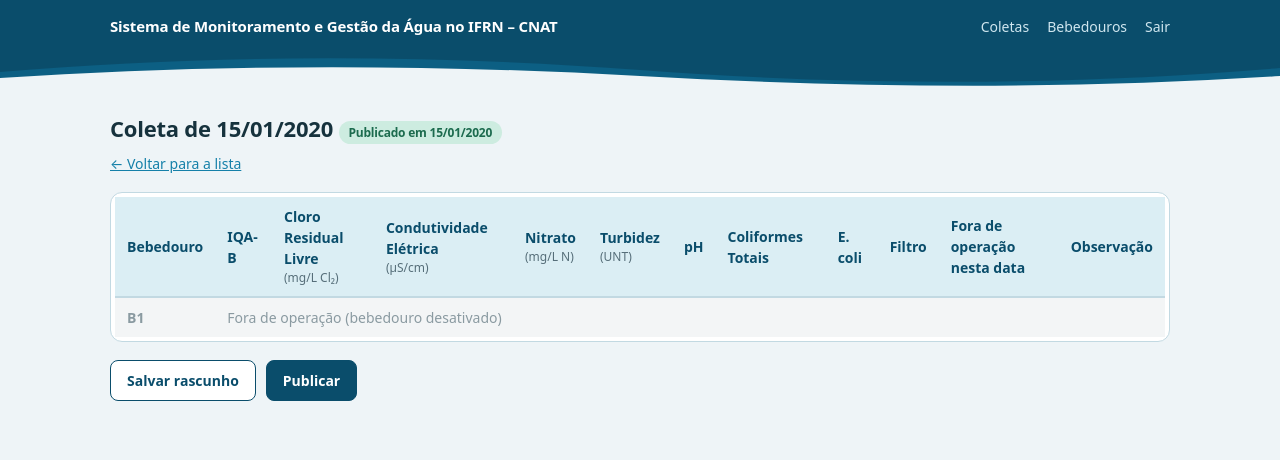
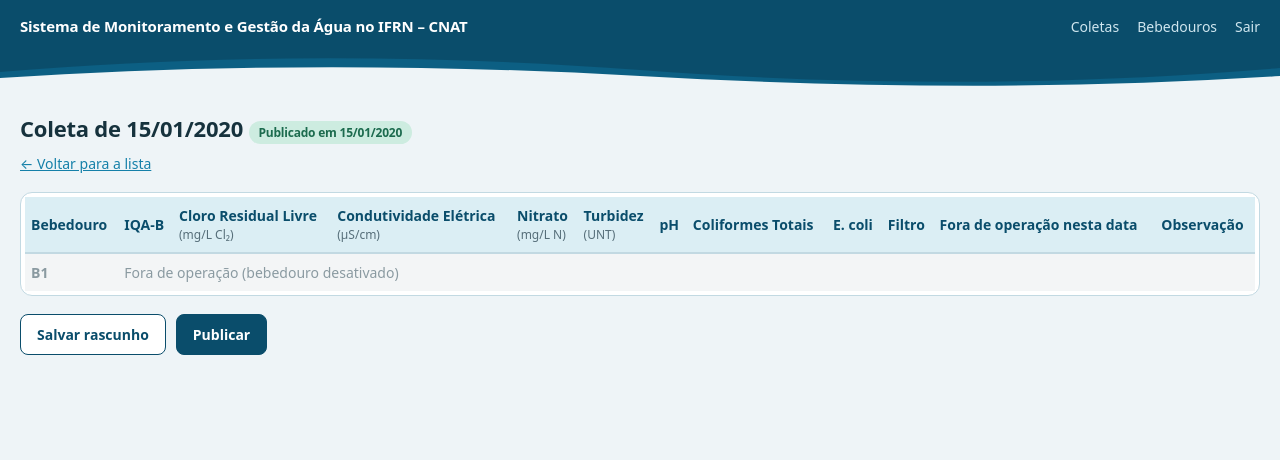
Before and after one commit to Cecilia-eng-05/sistema-ifrn-agua-bebedouros, a Django app: page /coletas/1/lancamento/ in a window 1280 px wide. Shown: the top 460 px of the page. Run offline with Django 5.2, Linux system fonts and the light colour scheme; a user stored in the database is signed in; tables that the repository leaves empty hold one stand-in row (values such as "Sample post").

Commit message:
fix: fit the collection grid table without a horizontal scrollbar
Tighten cell padding and per-column min-widths, and widen the page
container slightly, so the results grid fits at common desktop
widths without needing to scroll sideways.

Co-Authored-By: Claude Sonnet 5 <noreply@anthropic.com>

```diff
--- a/bebedouros/templates/bebedouros/base.html
+++ b/bebedouros/templates/bebedouros/base.html
@@ -32,7 +32,7 @@
 
     .topo { background: var(--profunda); color: #fff; }
     .topo-inner {
-      max-width: 1100px; margin: 0 auto; padding: 14px 20px;
+      max-width: 1320px; margin: 0 auto; padding: 14px 20px;
       display: flex; flex-wrap: wrap; align-items: baseline; gap: 4px 22px;
     }
     .topo-nome {
@@ -48,7 +48,7 @@
     .topo nav a:hover, .topo .sair-btn:hover { color: #fff; text-decoration: underline; }
     .onda { display: block; width: 100%; height: 34px; }
 
-    main { max-width: 1100px; margin: 0 auto; padding: 26px 20px 60px; }
+    main { max-width: 1320px; margin: 0 auto; padding: 26px 20px 60px; }
     h1 { font-size: 22px; font-weight: 650; letter-spacing: -0.01em; margin: 0 0 6px; }
     .voltar { display: inline-block; margin: 0 0 18px; font-size: 14px; }
 
@@ -62,11 +62,11 @@
       border-radius: 12px; padding: 4px; overflow-x: auto;
     }
     table { border-collapse: collapse; width: 100%; font-size: 14px; }
-    th, td { padding: 9px 12px; text-align: left; border-bottom: 1px solid var(--borda); vertical-align: middle; }
+    th, td { padding: 8px 6px; text-align: left; border-bottom: 1px solid var(--borda); vertical-align: middle; }
     thead th {
       background: var(--clara); color: var(--profunda);
       font-weight: 600; border-bottom: 2px solid var(--borda);
-      position: sticky; top: 0;
+      position: sticky; top: 0; overflow-wrap: break-word;
     }
     thead th .unid { display: block; font-weight: 400; font-size: 12px; color: var(--tinta-suave); }
     tbody tr:last-child td { border-bottom: 0; }
@@ -82,10 +82,17 @@
     td.iqab.faixa-critica { color: #922; background: #f6dcdc; }
 
     input[type="text"], input[type="number"], input[type="date"], select, input:not([type]) {
-      font: inherit; padding: 6px 8px; border: 1px solid var(--borda);
+      font: inherit; padding: 6px 6px; border: 1px solid var(--borda);
       border-radius: 6px; background: #fff; color: var(--tinta); max-width: 100%;
     }
-    table input:not([type="checkbox"]), table select { width: 100%; min-width: 92px; }
+    table input:not([type="checkbox"]), table select { width: 100%; min-width: 56px; }
+
+    .grade th:nth-child(2), .grade td:nth-child(2) { min-width: 44px; }
+    .grade td:nth-child(4) input { min-width: 76px; }
+    .grade td:nth-child(8) select, .grade td:nth-child(9) select { min-width: 68px; }
+    .grade td:nth-child(10) select { min-width: 84px; }
+    .grade td:nth-child(11) { text-align: center; white-space: nowrap; }
+    .grade td:nth-child(12) input { min-width: 110px; }
 
     .acoes { margin-top: 18px; display: flex; flex-wrap: wrap; gap: 10px; }
     .btn {
--- a/bebedouros/templates/bebedouros/lancamento.html
+++ b/bebedouros/templates/bebedouros/lancamento.html
@@ -7,7 +7,7 @@
   <form method="post">
     {% csrf_token %}
     <div class="painel">
-    <table>
+    <table class="grade">
       <thead>
         <tr>
           <th>Bebedouro</th>
```
